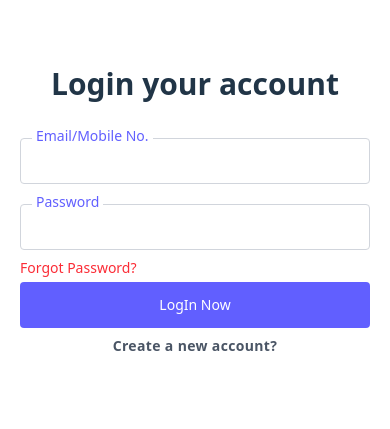
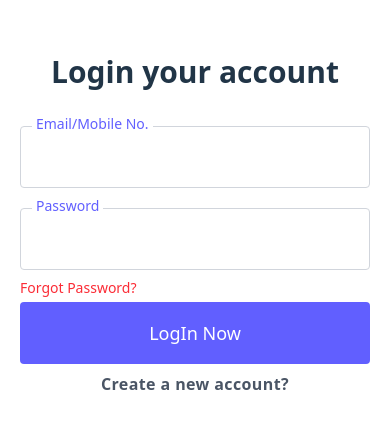
Before and after one commit to NIRMAL-PRAJAPATI/EZService, a React (Vite) app in the folder frontend/: page /login in a window 390 px wide. Shown: the part 201-630 px from the top of the page. Built offline with nearby package versions, Linux system fonts and the light colour scheme.

Commit message:
login varification, mobile registration, some littlebit styling done

```diff
--- a/frontend/src/pages/Login.jsx
+++ b/frontend/src/pages/Login.jsx
@@ -24,7 +24,7 @@ function Login() {
         }).then((response) => {
             console.log("success login", response.data);
             localStorage.setItem('token', response.data.token)
-            const location = response.data.city + ", " + response.data.state + ", " + response.data.country + ", " + response.data.pincode;
+            const location = response.data.data.city + ", " + response.data.data.state + ", " + response.data.data.country + ", " + response.data.data.pincode;
             localStorage.setItem('location', location)
             navigate('/')
         }).catch((error) => {
@@ -63,7 +63,7 @@ function Login() {
                                     <input
                                         type="text"
                                         name="emailMobile"
-                                        className="block w-full pl-4 pr-3 py-3 border border-gray-300 bg-white rounded-sm focus:outline-none focus:ring-indigo-500 focus:border-indigo-500"
+                                        className="block w-full pl-4 pr-3 py-4 md:py-3 border border-gray-300 bg-white rounded-sm focus:outline-none focus:ring-indigo-500 focus:border-indigo-500 text-lg md:text-sm"
                                         value={formData.emailMobile}
                                         onChange={handleChange}
                                         required />
@@ -73,7 +73,7 @@ function Login() {
                                     <input
                                         type="password"
                                         name="password"
-                                        className="block w-full pl-4 pr-3 py-3 border border-gray-300 bg-white rounded-sm focus:outline-none focus:ring-indigo-500 focus:border-indigo-500"
+                                        className="block w-full pl-4 pr-3 py-4 md:py-3 border border-gray-300 bg-white rounded-sm focus:outline-none focus:ring-indigo-500 focus:border-indigo-500 text-lg md:text-sm"
                                         value={formData.password}
                                         onChange={handleChange}
                                         required />
@@ -81,10 +81,12 @@ function Login() {
                             </div>
                             <a className="text-sm text-red-500">Forgot Password?</a>
                             <div>
-                                <button id="formbtn" type="submit" className="group relative w-full flex justify-center py-3 px-4 border border-transparent text-sm font-medium rounded-sm text-white bg-indigo-500 hover:bg-indigo-600 cursor-pointer focus:outline-none mt-1">LogIn Now</button>
-                                <button className='my-2 w-full text-gray-600 tracking-wide font-semibold'>Create a new account?</button>
+                                <button id="formbtn" type="submit" className="group relative w-full flex justify-center py-4 md:py-3 px-4 border border-transparent font-medium rounded-sm text-white bg-indigo-500 hover:bg-indigo-600 text-lg md:text-sm cursor-pointer focus:outline-none mt-1">LogIn Now</button>
                             </div>
                         </form>
+                        <div className='w-full flex'>
+                        <a href='/register' className='-mt-3 mx-auto text-gray-600 tracking-wide font-semibold cursor-pointer'>Create a new account?</a>
+                        </div>
                     </div>
                 </main>
             </div>
--- a/frontend/src/pages/MobileVarification.jsx
+++ b/frontend/src/pages/MobileVarification.jsx
@@ -1,4 +1,4 @@
-import axios from "axios";
+import axios, { formToJSON } from "axios";
 import { useLocation, useNavigate } from "react-router-dom";
 import { useEffect, useState } from 'react';
 import { useForm } from 'react-hook-form';
@@ -10,13 +10,26 @@ function MobileVarification() {
   const [errorMessage, setErrorMessage] = useState("");
 
   const { formData } = location.state || {};
+
+const [formDataState, setFormDataState] = useState(formData || {});
   const navigate = useNavigate();
+
+  const handleChange = (e) => {
+  const updatedMobile = e.target.value;
+
+  setFormDataState((prev) => ({
+    ...prev,
+    mobile: updatedMobile,
+  }));
+};
+
+console.log(formDataState)
 
   const api = "http://localhost:3000";
 
-  const [OTPTimer, setOTPTimer] = useState(20);
+  const [OTPTimer, setOTPTimer] = useState(30);
   const [isCounting, setIsCounting] = useState(false);
-  const [buttonText, setButtonText] = useState("send OTP");
+  const [buttonText, setButtonText] = useState("Get OTP");
 
   useEffect(() => {
     let interval;
@@ -38,8 +51,8 @@ function MobileVarification() {
   }, [isCounting, OTPTimer]);
 
   const sendOTP = async () => {
-    console.log("i am running" + formData.mobile)
-    await axios.post(`${api}/otp/send-otp`, { phone: `+91${formData.mobile}` }).then(response => {
+    console.log("i am running" + formDataState.mobile)
+    await axios.post(`${api}/otp/send-otp`, { phone: `+91${formDataState.mobile}` }).then(response => {
       setOTPTimer(20)
       setIsCounting(true);
       console.log("i am running")
@@ -50,13 +63,13 @@ function MobileVarification() {
   }
 
   const verifyOTP = async (data) => {
-    console.log(formData.mobile + data.otp + " password is : " +formData.password)
+    console.log(formDataState.mobile + data.otp + " password is : " +formDataState.password)
     await axios.post(`${api}/otp/verify-otp`, {
-      phone: `+91${formData.mobile}`,
+      phone: `+91${formDataState.mobile}`,
       code: data.otp
     }).then(response => {
       console.log("verified")
-      axios.post(`${api}/customer/register`, formData).then(response => {
+      axios.post(`${api}/customer/register`, formDataState).then(response => {
         console.log("registered")
         navigate('/');
       }).catch((error) => {
@@ -85,7 +98,8 @@ function MobileVarification() {
             <input
               type="mobile"
               name="mobile"
-              value={formData.mobile}
+              value={formDataState.mobile}
+              onChange={handleChange}
               className="block w-full pl-4 pr-3 py-3 text-gray-800 border border-gray-300 rounded-sm focus:outline-none focus:ring-indigo-500 focus:border-indigo-500"
             />
           </div>
@@ -99,7 +113,7 @@ function MobileVarification() {
                 className="block w-full pl-4 pr-3 py-3 text-gray-800 border border-gray-300 rounded-sm focus:outline-none focus:ring-indigo-500 focus:border-indigo-500"
               />
             </div>
-            <button type="button" className="border-none text-white rounded-sm h-12 bg-indigo-500 hover:bg-indigo-600 cursor-pointer" onClick={sendOTP}>{isCounting ? `0 : ` + OTPTimer : buttonText}</button>
+            <button type="button" className={`border-none rounded-sm h-12 cursor-pointer ${isCounting ? "bg-indigo-100 text-dark" : "text-white bg-indigo-500 hover:bg-indigo-600"}`} onClick={isCounting ? null : sendOTP} disabled={isCounting}>{isCounting ? `00 : ` + OTPTimer : buttonText}</button>
           </div>
           <p className="text-red-600 -mt-2 mb-1 text-sm">{errorMessage}</p>
           <button
```
